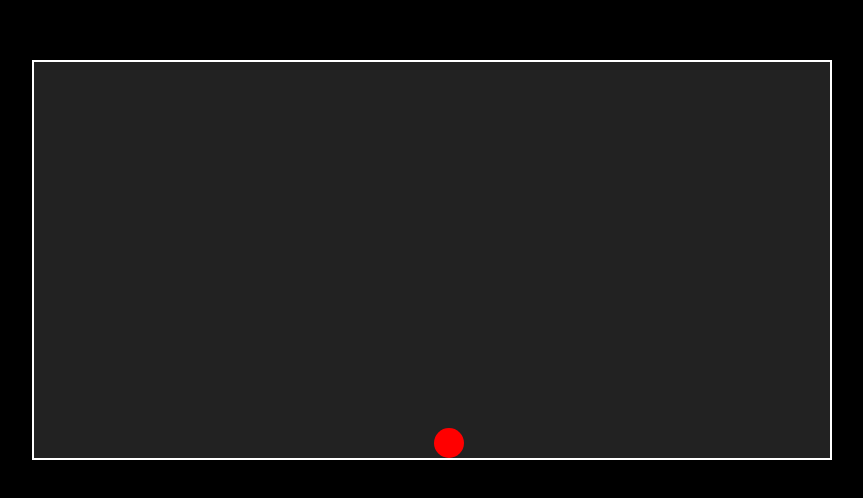
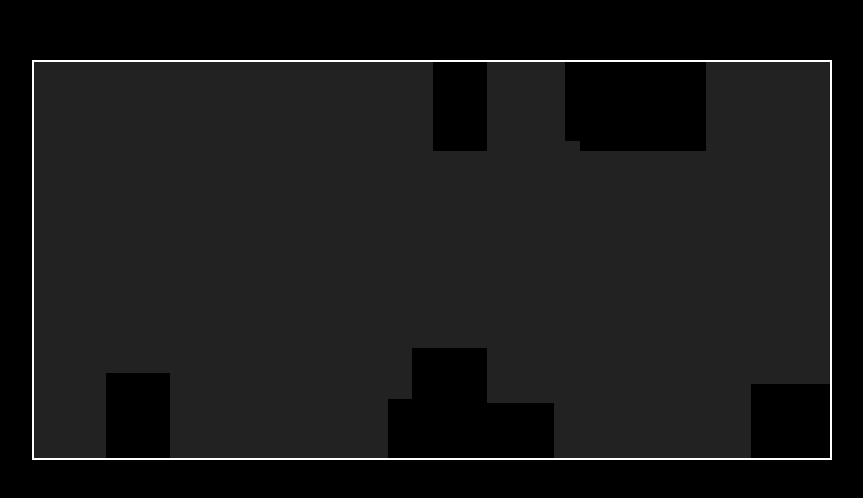
Before and after one commit to gthmbl/gravityrunner, a plain HTML site: page index.html in a window 1280 px wide. Shown: the part 140-638 px from the top of the page, without its empty margins (208-1071 px from the left). Drawn offline with Linux system fonts and the light colour scheme.

Commit message:
randomly spawn moving obstacles

```diff
--- a/script.js
+++ b/script.js
@@ -1,50 +1,86 @@
 document.addEventListener("DOMContentLoaded", function () {
+    const gameContainer = document.getElementById("game-container");
     const ball = document.getElementById("ball");
-    let gravity = 2; // Controls gravity direction (down = positive, up = negative)
+    let gravity = 2;
     let velocityY = 0;
     let ballY = 200;
-    let screenSpeed = 2; // How fast the screen moves left
-    let stuck = false; // Tracks if the ball is stuck behind an obstacle
+    let screenSpeed = 2;
+    let stuck = false;
+    const obstacles = [];
 
-    // Set the ball's X position to the middle of the screen
-    const ballX = 400; // Half of 800px game container
+    const ballX = 400;
     ball.style.left = ballX + "px";
 
-    // Toggle gravity on Space Bar
     document.addEventListener("keydown", function (event) {
         if (event.code === "Space") {
-            gravity = -gravity; // Reverse gravity
+            gravity = -gravity;
         }
     });
 
+    function createObstacle() {
+        const obstacle = document.createElement("div");
+        obstacle.classList.add("obstacle");
+
+        // Bigger obstacles
+        let width = Math.random() * 80 + 50;  // Between 50px and 130px
+        let height = Math.random() * 80 + 50; // Between 50px and 130px
+
+        obstacle.style.width = width + "px";
+        obstacle.style.height = height + "px";
+
+        // Randomly place on floor or ceiling
+        const isCeiling = Math.random() < 0.5;
+        obstacle.style.top = isCeiling ? "0px" : `${400 - height}px`; // Ceiling or floor
+        obstacle.style.left = "800px"; // Start off the right side
+
+        gameContainer.appendChild(obstacle);
+        obstacles.push(obstacle);
+    }
+
+    // Increase spawn rate
+    if (Math.random() < 0.05) { // More frequent obstacles
+        createObstacle();
+    }
+
+
     function updateGame() {
         if (!stuck) {
-            // Apply gravity
             velocityY += gravity;
             ballY += velocityY;
         } else {
-            // If stuck, move left with screen speed
             ball.style.left = parseInt(ball.style.left) - screenSpeed + "px";
         }
 
-        // Ensure ball stays within screen bounds
-        const floorY = 400 - 34; // Floor position (container height - ball height)
+        const floorY = 400 - 34;
         if (ballY >= floorY) {
-            ballY = floorY;  // Ensures ball bottom sits exactly on the white line
+            ballY = floorY;
             velocityY = 0;
         }
 
-
-        const ceilingY = 0; // Ceiling position (for when gravity is reversed)
-        if (ballY <= ceilingY) {
-            ballY = ceilingY;
+        if (ballY <= 0) {
+            ballY = 0;
             velocityY = 0;
         }
 
-        // Update ball position
         ball.style.top = ballY + "px";
 
-        // Increase screen speed over time
+        // Move obstacles left
+        obstacles.forEach((obstacle, index) => {
+            let obstacleX = parseInt(obstacle.style.left) - screenSpeed;
+            obstacle.style.left = obstacleX + "px";
+
+            // Remove obstacle if off-screen
+            if (obstacleX < -100) {
+                gameContainer.removeChild(obstacle);
+                obstacles.splice(index, 1);
+            }
+        });
+
+        // Spawn obstacles at intervals
+        if (Math.random() < 0.02) { // Small chance per frame to spawn
+            createObstacle();
+        }
+
         screenSpeed += 0.0005;
 
         requestAnimationFrame(updateGame);
--- a/style.css
+++ b/style.css
@@ -31,3 +31,10 @@ body {
     top: 370px; /* 400px container - 30px ball height */
     left: 100px;
 }
+
+.obstacle {
+    position: absolute;
+    width: 50px;
+    height: 50px;
+    background: black;
+}
```
